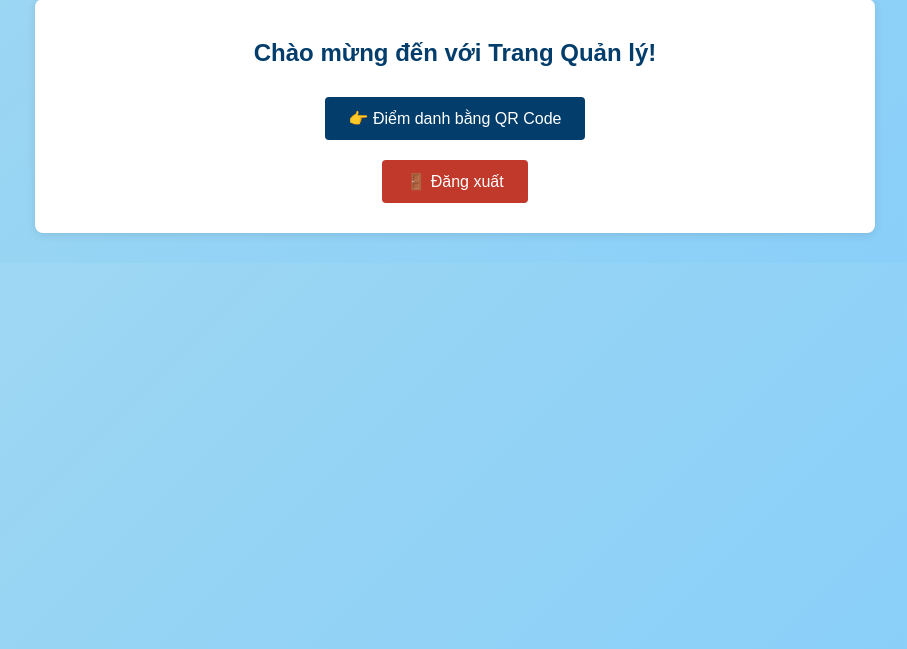
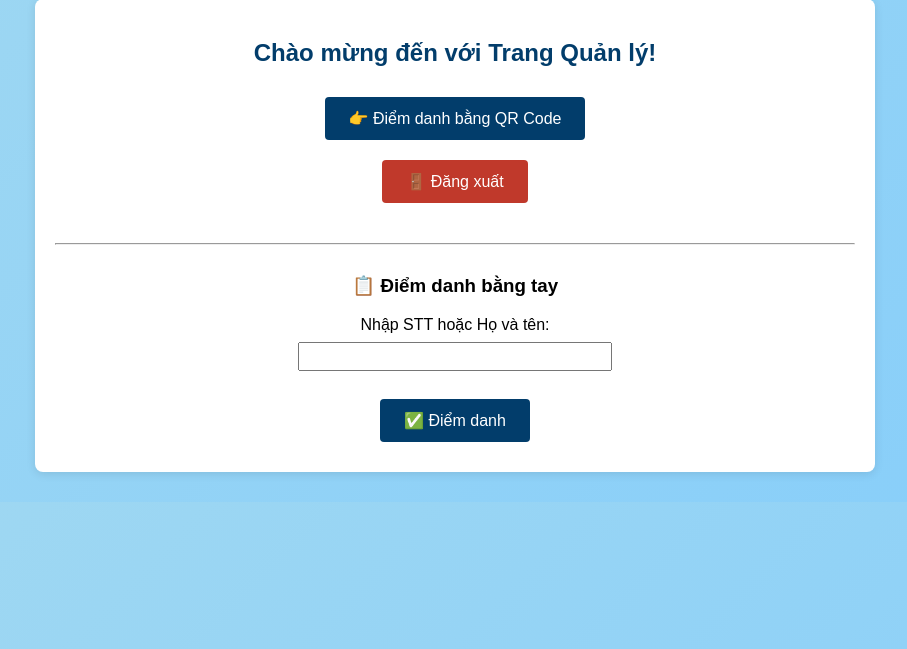
Before and after one commit to congvha000/qr_checkin_app, a Flask app: page /dashboard in a window 1280 px wide. Shown: the part 151-800 px from the top of the page, without its empty margins (185-1092 px from the left). Run offline with Flask 3, Linux system fonts and the light colour scheme; a user stored in the database is signed in.

Commit message:
Update app.py, dashboard.html, and Google Apps Script for manual check-in feature

```diff
--- a/app.py
+++ b/app.py
@@ -10,7 +10,7 @@ ADMIN_USER = os.environ.get("ADMIN_USER", "admin")
 ADMIN_PASS = os.environ.get("ADMIN_PASS", "123456")
 
 # ======== Apps Script Web App URL =========
-APPSCRIPT_URL = "https://script.google.com/macros/s/AKfycbyQ1YkbmA8rYeUcI7VBCKvBA7Qq0KYY7PUZlL3xTpp5Kn1Qpso67fYDIS7crjWVUamHtw/exec"
+APPSCRIPT_URL = "https://script.google.com/macros/s/AKfycbxWmZbO7-lVZ_w9pXo85LdbYVz1ZhqAOS8yYImc7APXw3mJ2bciKekMjLFYmggfIPmNbA/exec"
 
 # ======== Routes ==========
 @app.route('/', methods=['GET', 'POST'])
@@ -21,7 +21,7 @@ def login():
         password = request.form.get('password')
         if username == ADMIN_USER and password == ADMIN_PASS:
             session['logged_in'] = True
-            session['username']  = username
+            session['username'] = username
             return redirect(url_for('dashboard'))
         error = "Tài khoản hoặc mật khẩu không chính xác"
     return render_template('login.html', error=error)
@@ -30,7 +30,9 @@ def login():
 def dashboard():
     if not session.get('logged_in'):
         return redirect(url_for('login'))
-    return render_template('dashboard.html', username=session.get('username'))
+    # Cho phép truyền message khi điểm danh bằng tay xong
+    message = request.args.get('message')
+    return render_template('dashboard.html', username=session.get('username'), message=message)
 
 @app.route('/scan')
 def scan():
@@ -43,10 +45,9 @@ def logout():
     session.clear()
     return redirect(url_for('login'))
 
-# ======== API điểm danh QR (proxy Apps Script) =========
+# ======== API điểm danh QR =========
 @app.route('/api/checkin', methods=['POST'])
 def api_checkin():
-    # Kiểm tra đã login
     if not session.get('logged_in'):
         return jsonify({'success': False, 'message': 'Chưa đăng nhập'}), 401
 
@@ -55,7 +56,6 @@ def api_checkin():
     if not qr_code:
         return jsonify({'success': False, 'message': 'QR không hợp lệ!'}), 400
 
-    # Gửi tới Apps Script để xử lý
     try:
         resp = requests.post(APPSCRIPT_URL, json={'qr_code': qr_code})
         result = resp.json()
@@ -67,6 +67,33 @@ def api_checkin():
     status_code = 200 if ok else 400
     return jsonify({'success': ok, 'message': msg}), status_code
 
+# ======== API điểm danh bằng tay =========
+@app.route('/manual_checkin', methods=['POST'])
+def manual_checkin():
+    if not session.get('logged_in'):
+        return redirect(url_for('login'))
+
+    input_value = request.form.get('input_value')
+    if not input_value:
+        return redirect(url_for('dashboard', message="Vui lòng nhập STT hoặc Tên"))
+
+    try:
+        # Nếu input là số => QR_CODE
+        int(input_value)
+        payload = {'qr_code': input_value}
+    except ValueError:
+        # Nếu input là chữ => NAME
+        payload = {'name': input_value}
+
+    try:
+        resp = requests.post(APPSCRIPT_URL, json=payload)
+        result = resp.json()
+    except Exception:
+        return redirect(url_for('dashboard', message="Lỗi kết nối đến Sheets API"))
+
+    message = result.get('message', 'Đã xử lý xong.')
+    return redirect(url_for('dashboard', message=message))
+
 # ======== Run App =========
 if __name__ == '__main__':
     port = int(os.environ.get('PORT', 5000))
--- a/templates/dashboard.html
+++ b/templates/dashboard.html
@@ -21,10 +21,26 @@
       👉 Điểm danh bằng QR Code
     </a><br>
 
-    <!-- Link đăng xuất (bạn cần định nghĩa route logout trong app.py) -->
+    <!-- Link đăng xuất -->
     <a href="{{ url_for('logout') }}" class="btn btn-logout">
       🚪 Đăng xuất
     </a>
+
+    <!-- ============================ -->
+    <!-- Form điểm danh bằng tay -->
+    <hr style="margin: 30px 0;">
+    <h3>📋 Điểm danh bằng tay</h3>
+    <form action="/manual_checkin" method="POST">
+      <label for="input_value">Nhập STT hoặc Họ và tên:</label><br>
+      <input type="text" name="input_value" id="input_value" required style="margin-top: 8px; padding: 5px; width: 300px;">
+      <br><br>
+      <button type="submit" class="btn">✅ Điểm danh</button>
+    </form>
+
+    <!-- Hiển thị kết quả -->
+    {% if message %}
+      <p style="margin-top: 20px; color: green;"><strong>{{ message }}</strong></p>
+    {% endif %}
   </div>
 
 </body>
```
